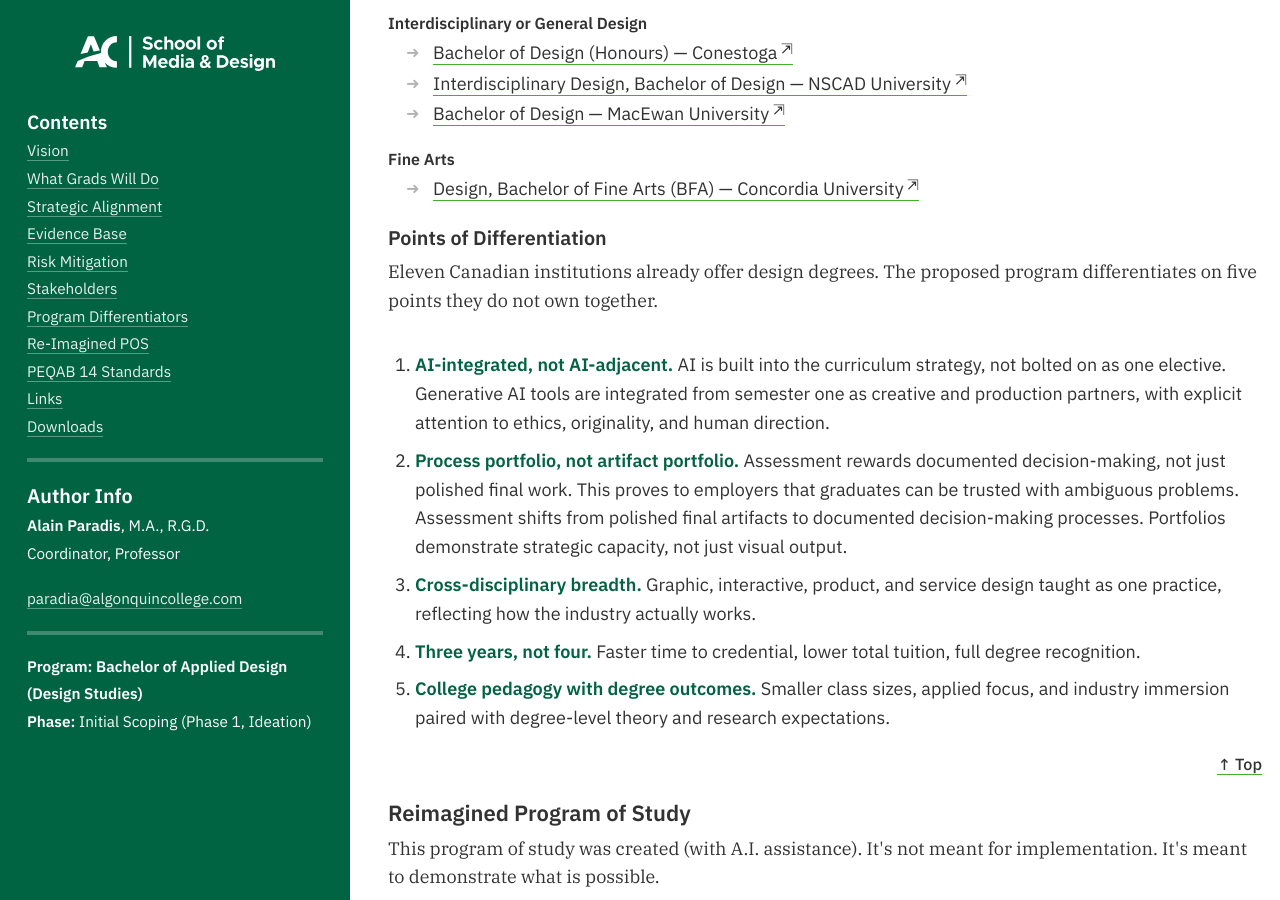
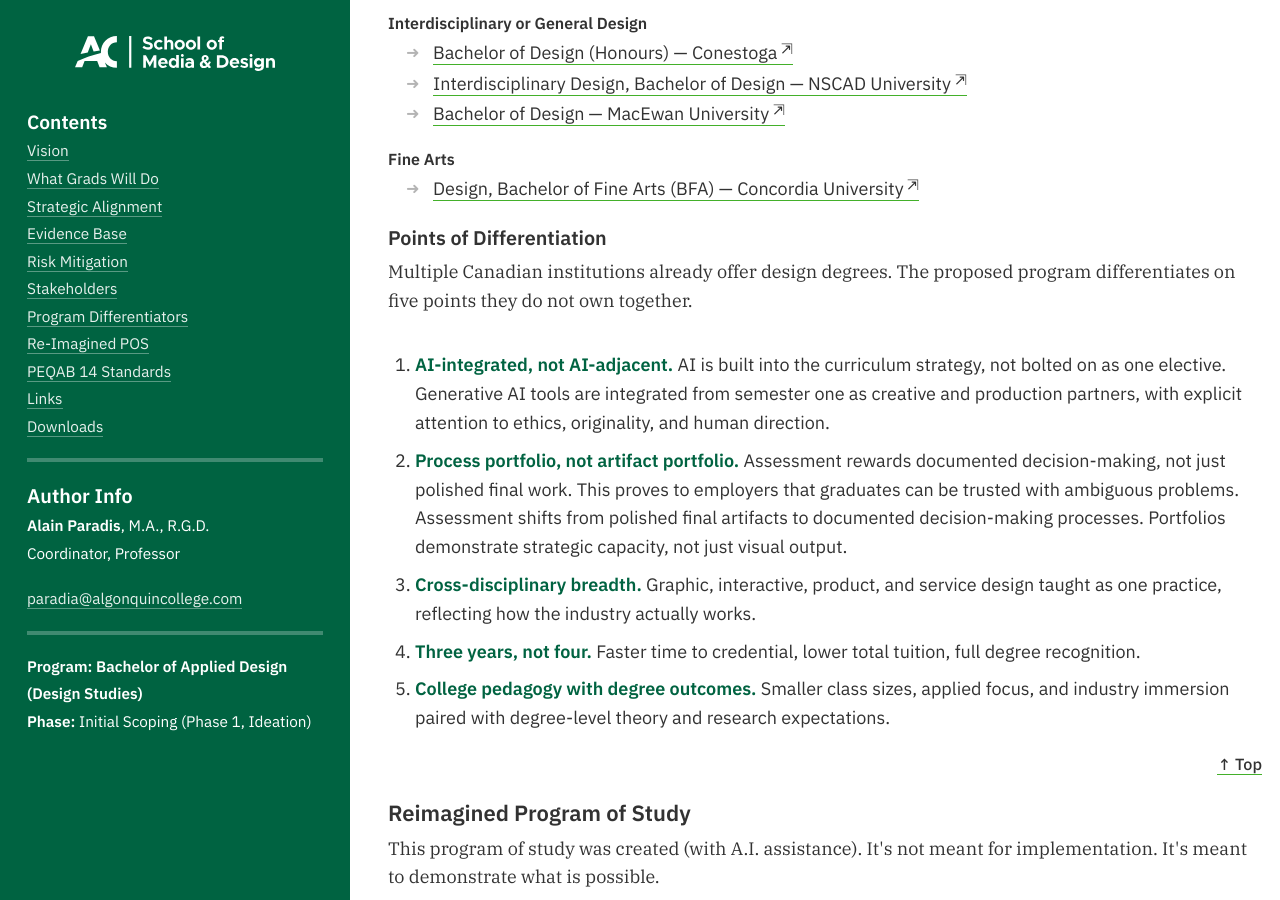
Before and after one commit to AlainParadis/program-transformation, a Jekyll site: the page built from index.md, in a window 1280 px wide and 900 px high, scrolled down 6709 px. Built offline with Jekyll 4.4.1, drawn with Linux system fonts in a browser that asks for light colours.

Commit message:
Generalize institution count wording
Update differentiators-intro in _data/sitewide.yml: replace the specific phrase "Eleven Canadian institutions already offer design degrees." with the more general "Multiple Canadian institutions already offer design degrees." This avoids asserting a precise count and keeps the copy accurate and maintainable.

```diff
--- a/_data/sitewide.yml
+++ b/_data/sitewide.yml
@@ -224,7 +224,7 @@ strat-plan:
     response: "Sustainable, inclusive, and ethical design are explicit <a href='#semester-6'>curriculum content</a>."
 
 differentiators-title: "Points of Differentiation"
-differentiators-intro: "Eleven Canadian institutions already offer design degrees. The proposed program differentiates on five points they do not own together."
+differentiators-intro: "Multiple Canadian institutions already offer design degrees. The proposed program differentiates on five points they do not own together."
 differentiators:
   - differentiator: 01
     differentiator-title: "AI-integrated, not AI-adjacent"
```
